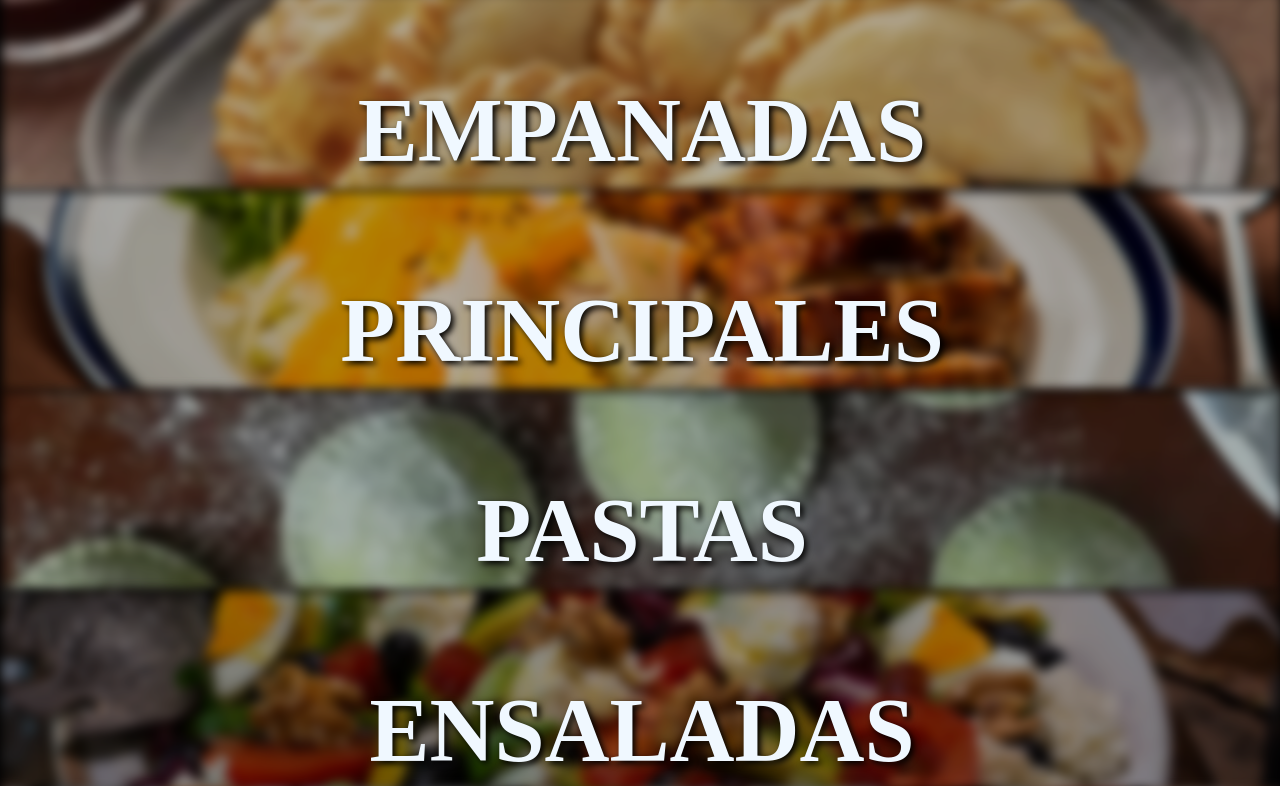
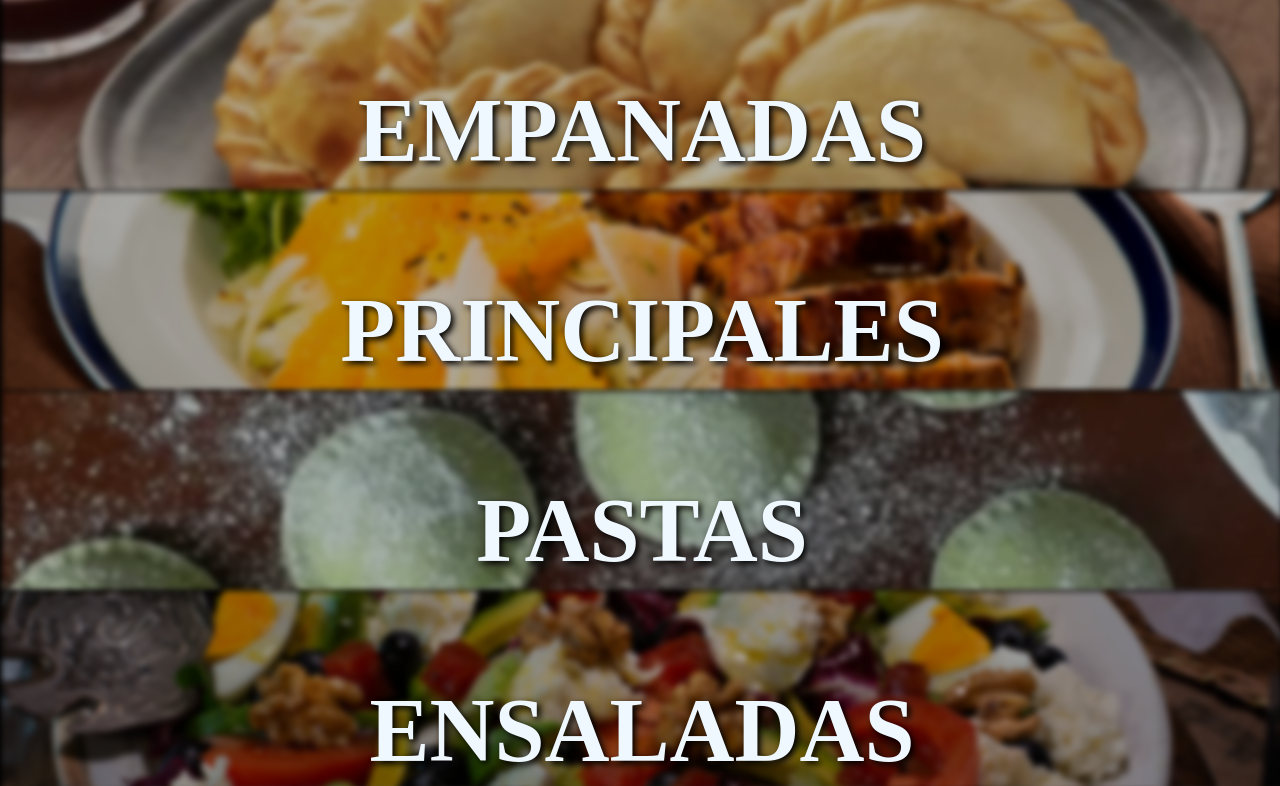
Before and after one commit to ErickTeper/carta_memphis_restobar, a plain HTML site: page index.html in a window 1280 px wide. Shown: the part 811-1597 px from the top of the page. Drawn offline with nearby package versions, Linux system fonts and the light colour scheme; a web font is replaced by a local one.

Commit message:
imagenes fondo menos borrosas

```diff
--- a/estilos.css
+++ b/estilos.css
@@ -71,7 +71,7 @@ h2{
     background-size: cover;
     box-sizing: border-box;
     position: absolute;
-    filter: blur(6px) brightness(70%);
+    filter: blur(3px) brightness(70%);
     z-index: 1;
 }
 
--- a/index.html
+++ b/index.html
@@ -24,7 +24,7 @@
         <img src="" id="banner">
         <div id="base_banner">
         <ul id="texto">
-                <li>CLASICA: $600 </li><p hidden>Medallon de carne, lechuga, tomate, jamon, queso</p>
+    <!--           <li>CLASICA: $600 </li><p hidden>Medallon de carne, lechuga, tomate, jamon, queso</p>
                 <li>COMPLETA: $700</li><p hidden>Medallon de carne, lechuga, tomate, cheddar, panceta, cebolla morada, huevo</p>
                 <li>VEGGIE: $700</li><p hidden>Medallon veggie, lechuga, tomate y pimientos asados, cebolla morada,queso</p>
                 <li>CRIOLLA: $750</li><p hidden>Medallon de carne, queso, chimi, salsa criolla, lechuga, cebolla morada, huevo</p>
@@ -32,7 +32,7 @@
                 <li>BLUE: $780</li><p hidden>Medallon de carne, rucula, queso azul, nueces, jamon crudo</p>
                 <li>BLACK: $800</li><p hidden>Bondiola desmenuzada, salsa barbacoa, queso, pimientos y cebollas asadas</p>
                 <li>MEMPHIS!: $850</li><p hidden>Doble medallon de carne, lechuga, tomate, jamon, cheddar, huevo, pepinos</p>
-            </ul>
+            </ul>-->
         </div>
 
         <img src="./imagenes/cruz.png" id="cruz" height="60vh" width="60vw">
```
